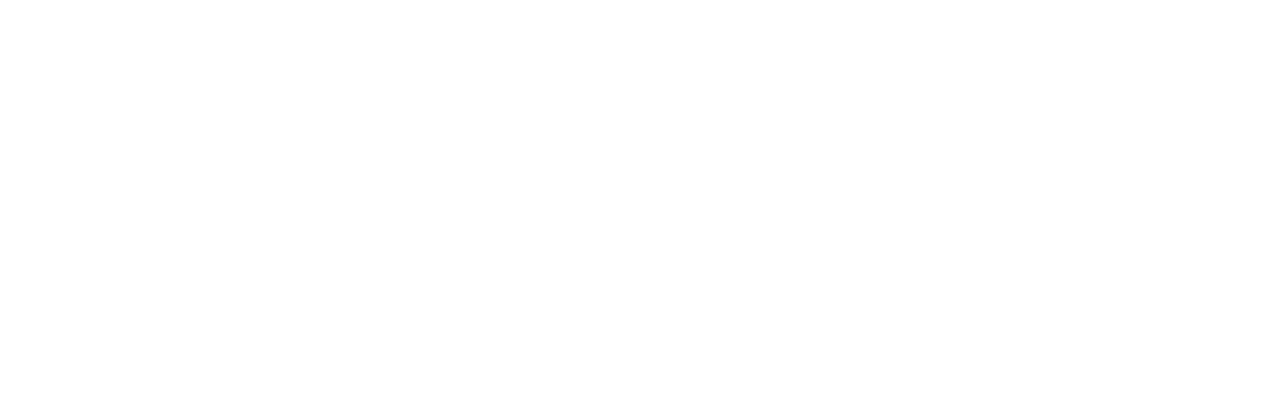
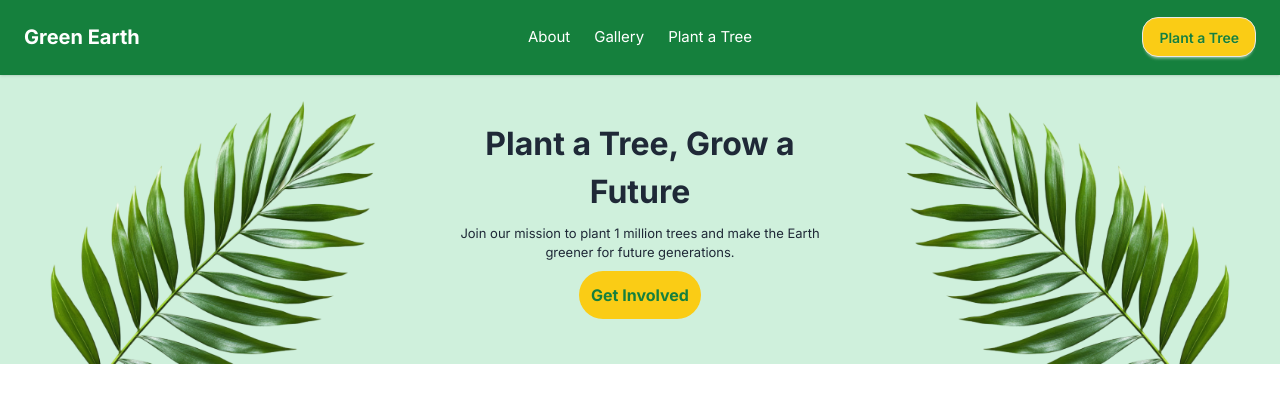
Before and after one commit to Soroneka/Assignment-6, a plain HTML site: page index.html in a window 1280 px wide. Drawn offline with nearby package versions, Linux system fonts and the light colour scheme.

Commit message:
Header done

```diff
--- a/index.html
+++ b/index.html
@@ -32,7 +32,79 @@
 
 
 </head>
-<body>
+<body class="bg-[#F0FDF4]">
+
+    <header>
+
+        <nav class="">
+
+                <div class=" bg-[#15803D]  p-3    navbar bg-base-100 shadow-sm">
+                  <div class="navbar-start">
+                 <div class="dropdown">
+                 <div tabindex="0" role="button" class="btn btn-ghost lg:hidden">
+                 <svg xmlns="http://www.w3.org/2000/svg" class="h-5 w-5" fill="none" viewBox="0 0 24 24" stroke="currentColor"> <path stroke-linecap="round" stroke-linejoin="round" stroke-width="2" d="M4 6h16M4 12h8m-8 6h16" /> </svg>
+                  </div>
+
+                 </div>
+                 <a class="text-white font-bold text-[20px] btn-ghost text-xl mx-3">Green Earth</a>
+                 </div>
+                 <div class="navbar-center hidden lg:flex">
+                 <ul class="menu menu-horizontal px-1">
+                  <li class="text-white text-[15px]"><a>About</a></li>
+                   <li class="text-white text-[15px]">
+
+                   <summary>Gallery</summary>
+
+
+                      </li>
+                  <li class="text-white text-[15px]"><a>Plant a Tree</a></li>
+                    </ul>
+                   </div>
+                  <div class="navbar-end ">
+                 <a class="btn mx-3  text-[#15803D] rounded-2xl bg-[#FACC15]">Plant a Tree</a>
+                 </div>
+                  </div>
+
+
+
+
+
+
+
+        </nav>
+        <!--  -->
+        <div class="flex bg-[#CFF0DC]">
+            <div class="hidden md:block">
+                <img src="./assets/hero-leaf1.png" alt="">
+            </div>
+            <div class=" flex justify-center items-center ">
+                <div class="p-6 space-y-1 md:space-y-2">
+                    <h1 class="text-center inter-text text-[#1F2937] text-[32px] font-bold">Plant a Tree, Grow a Future</h1>
+                <h3 class="text-center text-[#1F2937] text-[13px]">Join our mission to plant 1 million trees and make the Earth greener for future generations.
+                </h3>
+                <div class="flex justify-center items-center">
+                    <button class="p-3 rounded-3xl text-[#15803D] font-bold bg-[#FACC15]">Get Involved</button>
+                </div>
+                </div>
+
+            </div>
+            <div class="hidden md:block">
+                <img src="./assets/hero-leaf2.png" alt="">
+            </div>
+
+
+        </div>
+        <!--  -->
+
+    </header>
+    <!-- header done -->
+
+
+
+
+
+
+
 
 
    <!-- js-file -->
```
Also changed, not shown: 1 other file.
